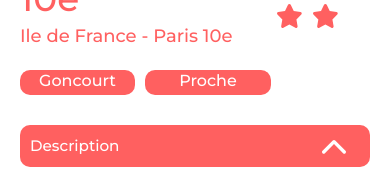
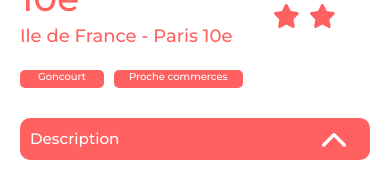
Before and after one commit to BryanB-Dev/kasa, a React (Create React App) app: page /infos/0979876d in a window 390 px wide. Shown: the part 691-860 px from the top of the page. Built offline with nearby package versions, Linux system fonts and the light colour scheme.

Commit message:
Responsive tag

```diff
--- a/src/components/atoms/Tag/style.scss
+++ b/src/components/atoms/Tag/style.scss
@@ -9,4 +9,11 @@
     border-radius: 10px;
     text-align: center;
     width: fit-content;
+    flex-shrink: 0;
+    @media screen and (max-width: $breakpoint-mobile){
+        min-width: 84px;
+        height: 18px;
+        font-size: 10px;
+        border-radius: 5px;
+    }
 }
```
